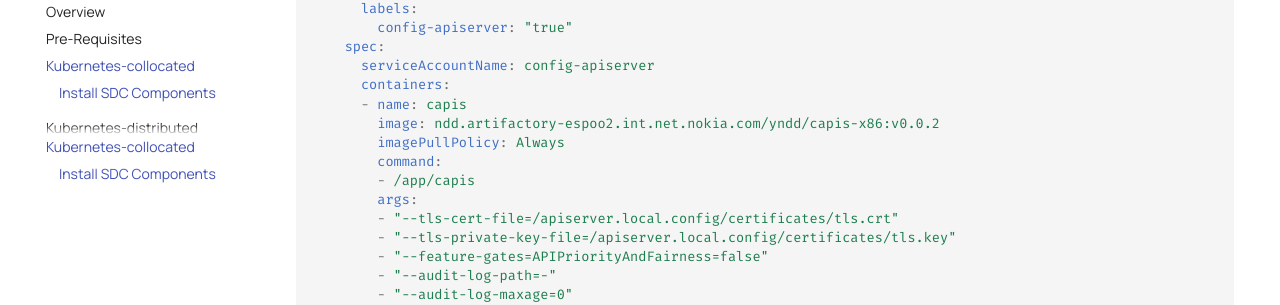
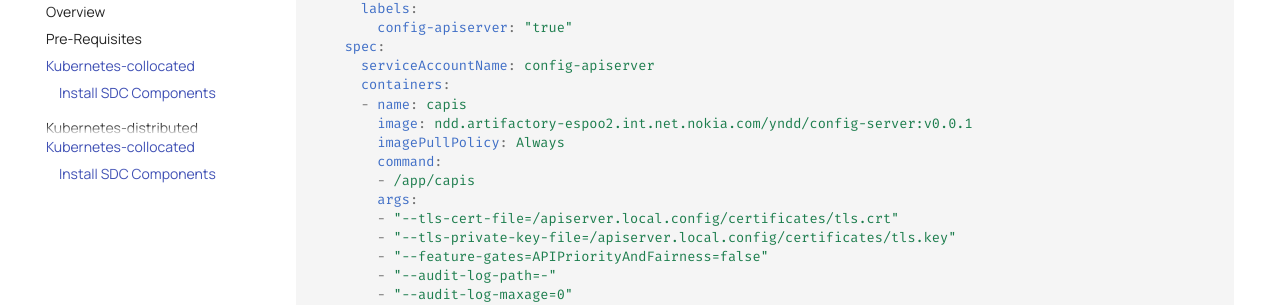
Before and after one commit to sdcio/docs, an MkDocs documentation site: the page built from docs/install/3_k8s_collocated.md, in a window 1280 px wide and 1400 px high, scrolled down 23667 px. Shown: the part 145-450 px from the top of the window. Built offline with MkDocs 1.6.1 and Material for MkDocs 9.7.7, drawn with Linux system fonts in a browser that asks for light colours; comment, search, counter and statistics services are not loaded; some of the changed text lies outside the part shown.

Commit message:
updated deployment

```diff
--- a/docs/install/3_k8s_collocated.md
+++ b/docs/install/3_k8s_collocated.md
@@ -1241,7 +1241,7 @@ spec:
       serviceAccountName: config-apiserver
       containers:
       - name: capis
-        image: ndd.artifactory-espoo2.int.net.nokia.com/yndd/capis-x86:v0.0.2
+        image: ndd.artifactory-espoo2.int.net.nokia.com/yndd/config-server:v0.0.1
         imagePullPolicy: Always
         command:
         - /app/capis
```
Also changed, not shown: other parts of docs/install/3_k8s_collocated.md (+1 -1 lines).
